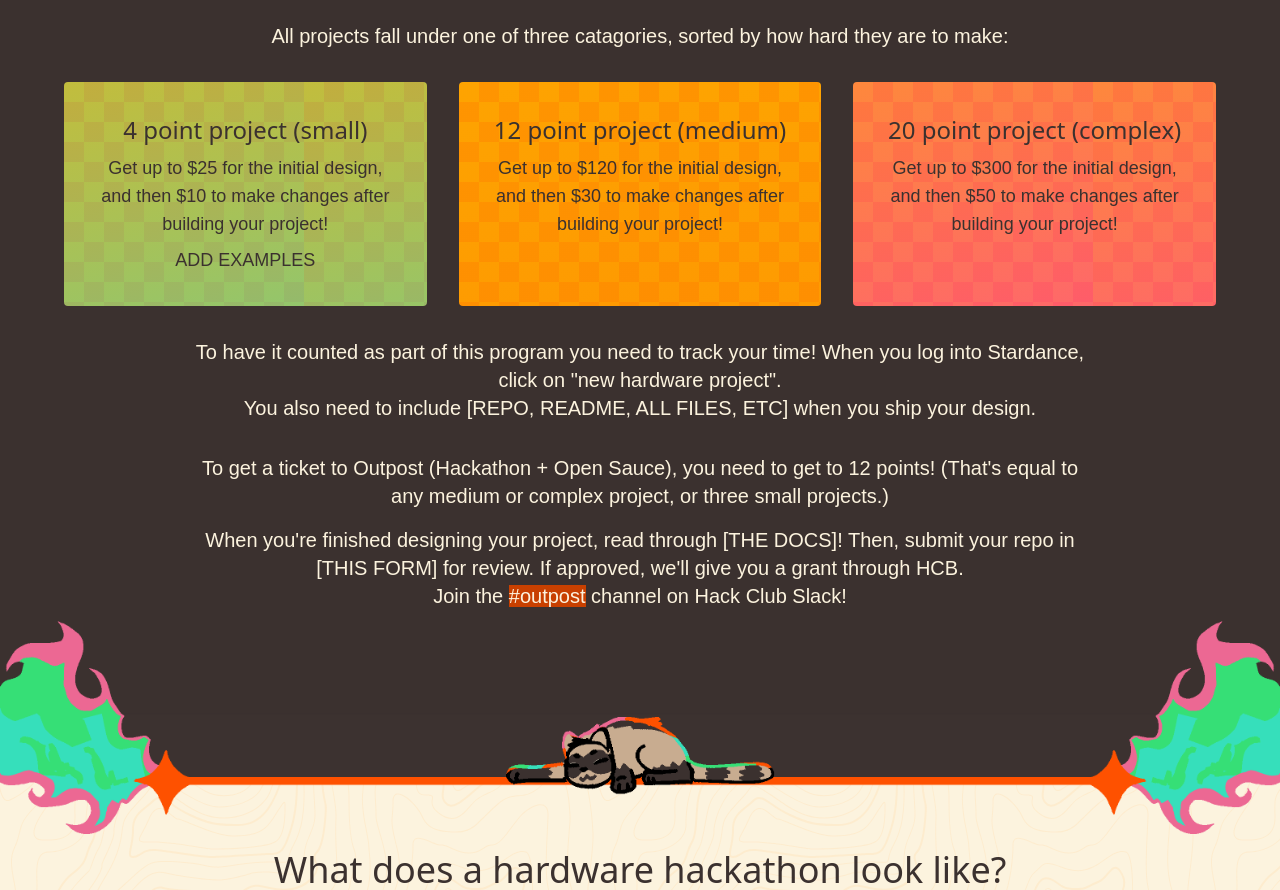
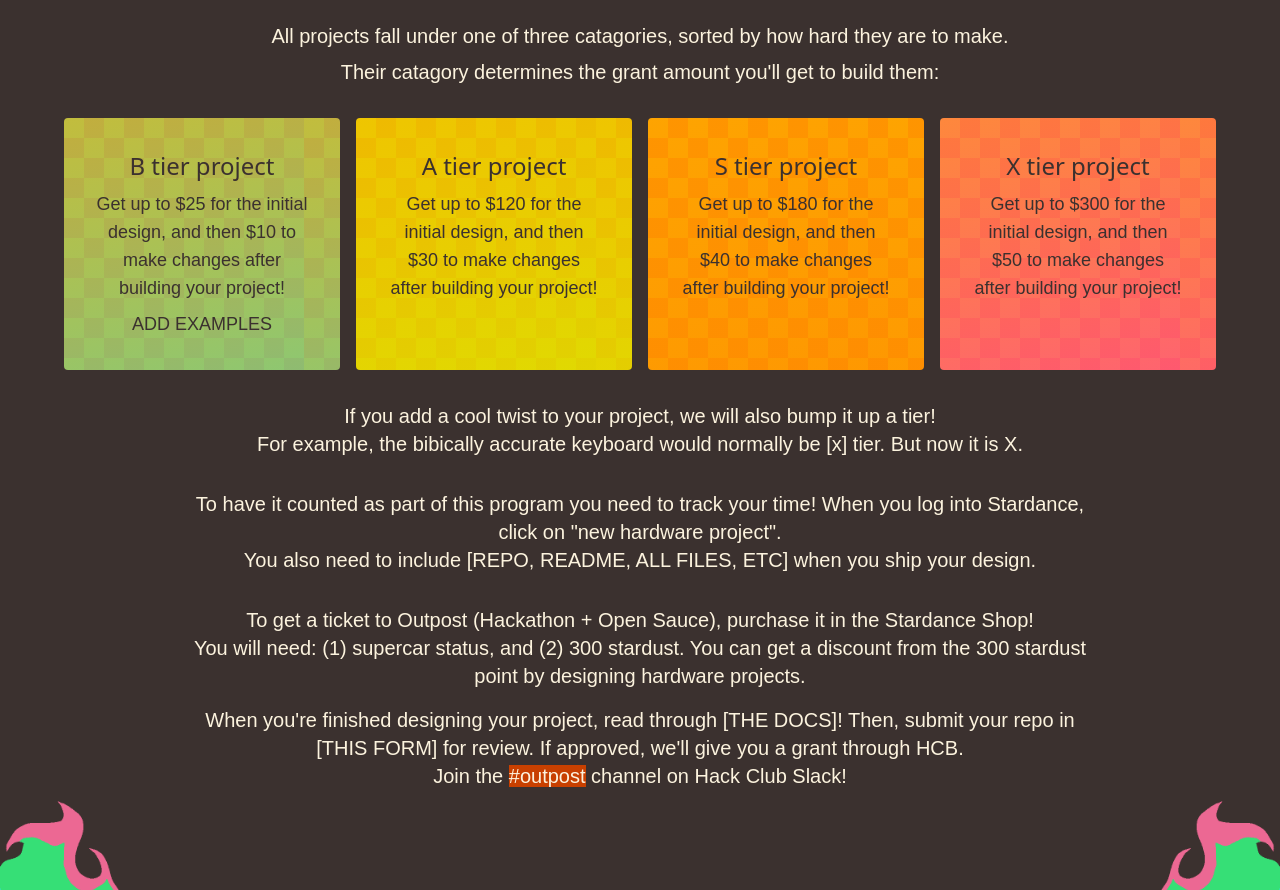
Before and after one commit to hackclub/open-sauce-2026, an Astro site in the folder website/: page / in a window 1280 px wide. Shown: the part 2767-3657 px from the top of the page. Built offline with nearby package versions, Linux system fonts and the light colour scheme; Astro itself is replaced by a stand-in of ours; a web font is replaced by a local one.

Commit message:
change tier systems

```diff
--- a/website/src/pages/index.astro
+++ b/website/src/pages/index.astro
@@ -274,24 +274,34 @@ import StartButton from "../components/StartButton.astro";
                     <p class="text-4xl germania absolute inset-0 flex items-center justify-center pt-2">What can I make?</p>
                 </div>
 
-                <p class="text-xl mt-8">All projects fall under one of three catagories, sorted by how hard they are to make:</p>
+                <p class="text-xl mt-8">All projects fall under one of three catagories, sorted by how hard they are to make.</p>
+                <p class="text-xl mt-2">Their catagory determines the grant amount you'll get to build them:</p>
             </div>
 
             <div class="flex flex-col items-center mt-8">
-                <div class="grid grid-cols-1 md:grid-cols-3 gap-8 *:rounded *:p-8 max-w-6xl w-full *:space-y-2 text-[#3B312F] text-center text-lg">
+                <div class="grid grid-cols-1 md:grid-cols-4 gap-4 *:rounded *:p-8 max-w-6xl w-full *:space-y-2 text-[#3B312F] text-center text-lg">
                     <div class="bgcheck1">
-                        <p class="text-2xl germania">4 point project (small)</p>
+                        <p class="text-2xl germania">B tier project</p>
                         <p>Get up to $25 for the initial design, and then $10 to make changes after building your project!</p>
                         <p>ADD EXAMPLES</p>
                     </div>
-                    <div class="bgcheck2">
-                        <p class="text-2xl germania">12 point project (medium)</p>
+                    <div class="bgcheck4">
+                        <p class="text-2xl germania">A tier project</p>
                         <p>Get up to $120 for the initial design, and then $30 to make changes after building your project!</p>
                     </div>
+                    <div class="bgcheck2">
+                        <p class="text-2xl germania">S tier project</p>
+                        <p>Get up to $180 for the initial design, and then $40 to make changes after building your project!</p>
+                    </div>
                     <div class="bgcheck3">
-                        <p class="text-2xl germania">20 point project (complex)</p>
+                        <p class="text-2xl germania">X tier project</p>
                         <p>Get up to $300 for the initial design, and then $50 to make changes after building your project!</p>
                     </div>
+                </div>
+
+                <div class="mt-8 max-w-4xl text-xl text-center">
+                    <p>If you add a cool twist to your project, we will also bump it up a tier!</p>
+                    <p>For example, the bibically accurate keyboard would normally be [x] tier. But now it is X.</p>
                 </div>
 
                 <div class="mt-8 max-w-4xl text-xl text-center">
@@ -303,7 +313,8 @@ import StartButton from "../components/StartButton.astro";
 
 
                 <div class="mt-8 max-w-4xl text-xl text-center">
-                    <p class="">To get a ticket to Outpost (Hackathon + Open Sauce), you need to get to 12 points! (That's equal to any medium or complex project, or three small projects.)</p>
+                    <p class="">To get a ticket to Outpost (Hackathon + Open Sauce), purchase it in the Stardance Shop!</p>
+                    <p>You will need: (1) supercar status, and (2) 300 stardust. You can get a discount from the 300 stardust point by designing hardware projects.</p>
                     <p class="mt-4">When you're finished designing your project, read through [THE DOCS]! Then, submit your repo in [THIS FORM] for review. If approved, we'll give you a grant through HCB.</p>
                     <p class="text-xl">Join the <a href="https://hackclub.enterprise.slack.com/archives/C0B04RP43TQ" class="bg-[#C84000]">#outpost</a> channel on <a>Hack Club Slack!</a></p>
 
@@ -417,12 +428,9 @@ import StartButton from "../components/StartButton.astro";
                         Hack Club is a 501(c)(3) nonprofit and network of 100k+ technical high schoolers.
                         We believe you learn best by building, so we're creating community and providing grants so you can make awesome projects.
                         In the past few years, we've sent
-                        <a href="https://www.youtube.com/watch?v=ufMUJ9D1fi8" class="link">30 teen hackers hiking the Pacific Crest Trail</a>
-                        ,
-                        <a href="https://www.youtube.com/watch?v=8iM1W8kXrQA" class="link">hosted a hackathon for the worst ideas</a>
-                        , and ran the
-                        <a href="https://www.youtube.com/watch?v=kaEFv7e49mo" class="link">largest hardware hackathon at GitHub HQ</a>
-                        .
+                        <a href="https://www.youtube.com/watch?v=ufMUJ9D1fi8" class="link">30 teen hackers hiking the Pacific Crest Trail</a>,
+                        <a href="https://www.youtube.com/watch?v=8iM1W8kXrQA" class="link">hosted a hackathon for the worst ideas</a>, and ran the
+                        <a href="https://www.youtube.com/watch?v=kaEFv7e49mo" class="link">largest hardware hackathon at GitHub HQ</a>.
                     </p>
                     <p>
                         Read about Hack Club in
--- a/website/src/styles/global.css
+++ b/website/src/styles/global.css
@@ -153,3 +153,9 @@ summary::-webkit-details-marker {
   background-size: auto;
   background-repeat: repeat;
 }
+
+.bgcheck4 {
+  background-image: url('/bgcheck4.svg');
+  background-size: auto;
+  background-repeat: repeat;
+}
```
Also changed, not shown: website/public/bgcheck4.svg (added).
